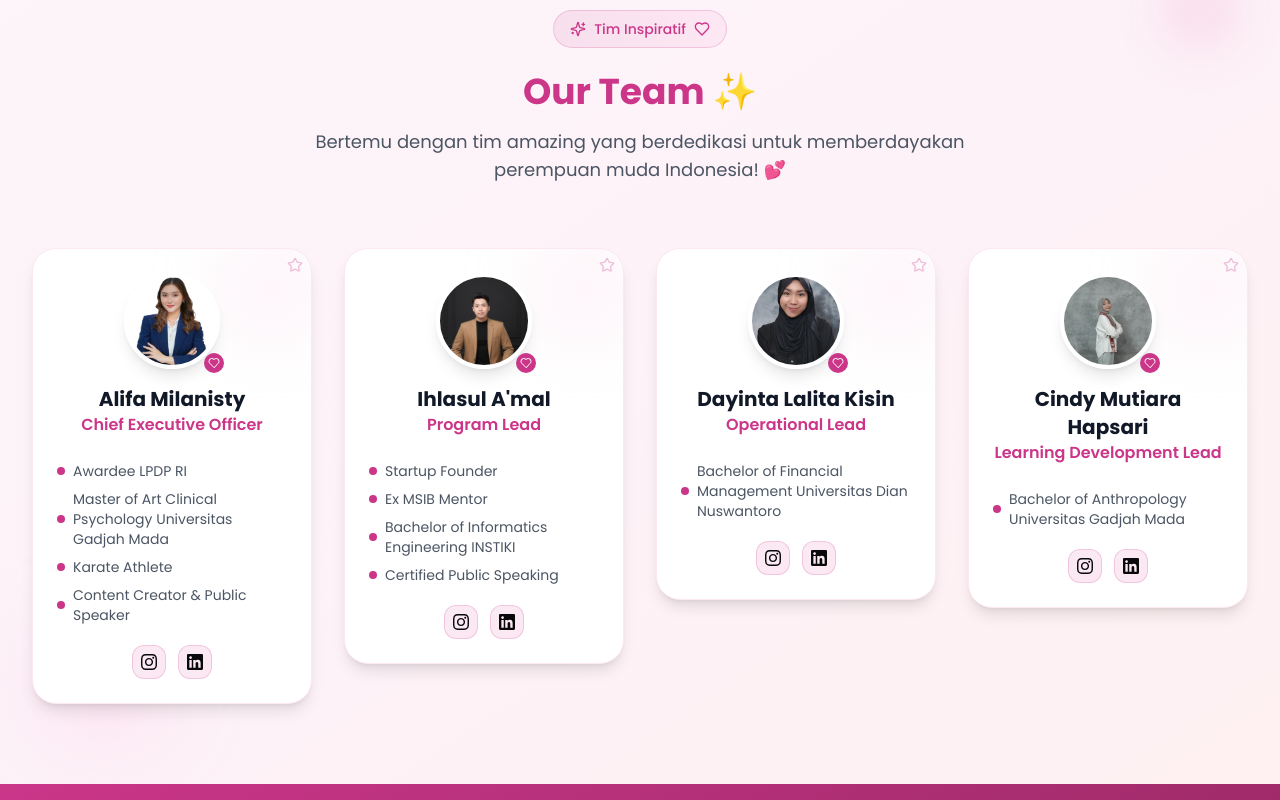
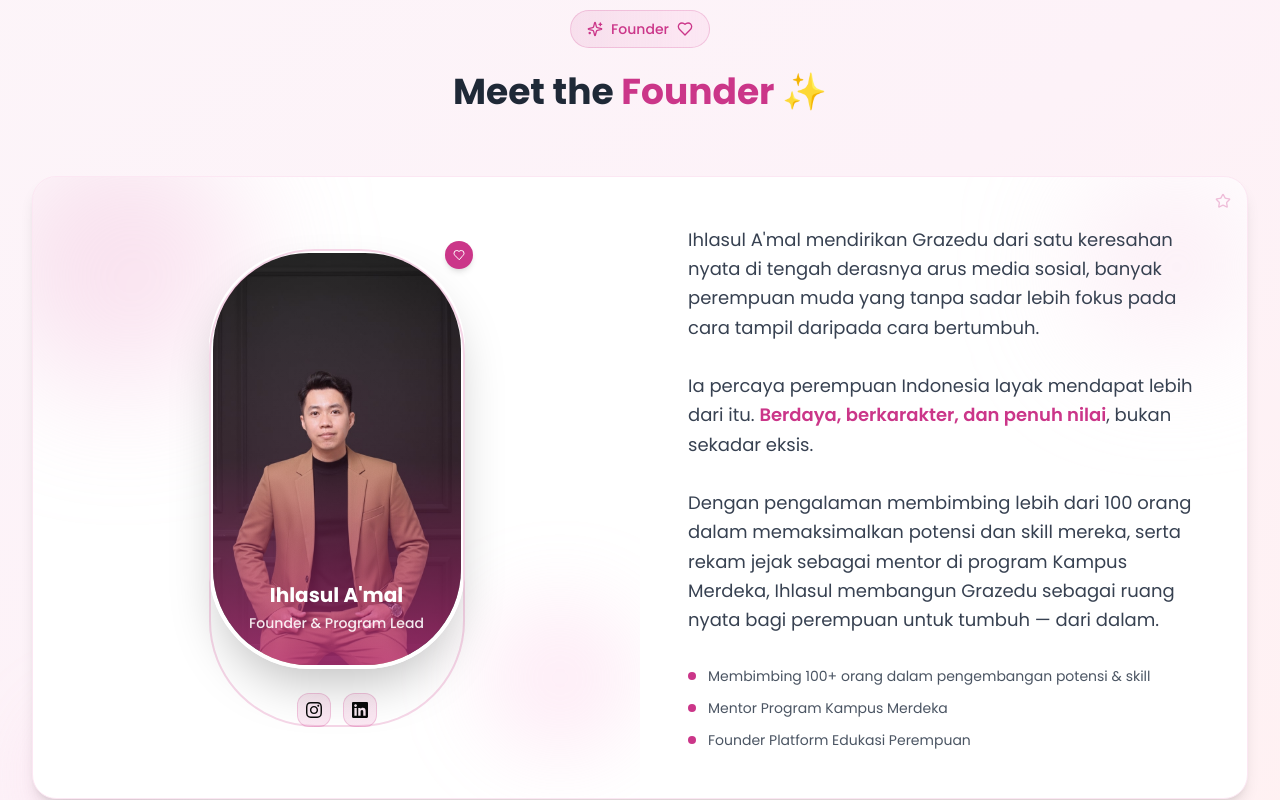
Before and after one commit to ihl-akmal/landing-website, a Next.js app: page /about-us in a window 1280 px wide. Shown: the part 2380-3180 px from the top of the page. Built offline with nearby package versions, Linux system fonts and the light colour scheme; no server answers.

Commit message:
fix: update desain aboutus section tim

```diff
--- a/app/about-us/page-client.tsx
+++ b/app/about-us/page-client.tsx
@@ -298,72 +298,77 @@ const AboutUs = () => {
         </div>
       </section>
 
-      {/* Our Team Section */}
+      {/* Meet the Founder Section */}
+      {/* Meet the Founder Section */}
 <section className="py-20 bg-gradient-to-br from-primary/5 via-pink-50 to-rose-50 relative overflow-hidden">
-        <div className="absolute top-10 right-10 w-20 h-20 bg-primary/10 rounded-full blur-xl"></div>
+  <div className="absolute top-10 right-10 w-20 h-20  rounded-full blur-xl"></div>
   <div className="absolute bottom-10 left-10 w-32 h-32 bg-pink-300/20 rounded-full blur-2xl"></div>
 
   <div className="max-w-7xl mx-auto px-4 sm:px-6 lg:px-8 relative">
+
+    {/* Header */}
     <div className="text-center mb-16">
       <div className="inline-flex items-center gap-2 bg-gradient-to-r from-primary/10 to-pink-100 px-4 py-2 rounded-full border border-primary/20 mb-6">
         <Sparkles className="h-4 w-4 text-primary" />
-              <span className="text-sm font-medium text-primary">Tim Inspiratif</span>
+        <span className="text-sm font-medium text-primary">Founder</span>
         <Heart className="h-4 w-4 text-primary" />
       </div>
-
       <h2 className="text-3xl lg:text-4xl font-bold text-gray-800 mb-4 font-poppins">
-              <span className="text-primary">Our Team</span> ✨
+        Meet the <span className="text-primary">Founder</span> ✨
       </h2>
-            <p className="text-lg text-gray-600 max-w-2xl mx-auto">
-              Bertemu dengan tim amazing yang berdedikasi untuk memberdayakan perempuan muda Indonesia! 💕
-            </p>
     </div>
 
-          <div className="grid lg:grid-cols-4 gap-8">
-            {teamMembers.map((member, index) => (
-              <div key={index} className="group">
-                <div className="bg-white rounded-3xl p-6 shadow-lg hover:shadow-2xl transition-all duration-300 hover:-translate-y-2 border border-pink-100 relative overflow-hidden">
-                  {/* Decorative background */}
-                  <div className="absolute top-0 right-0 w-20 h-20 bg-gradient-to-br from-primary/10 to-pink-100 rounded-full blur-2xl"></div>
-                  <div className="absolute top-2 right-2">
+    {/* Founder Card */}
+    <div className="bg-white rounded-3xl shadow-lg border border-pink-100 overflow-hidden relative">
+      <div className="absolute top-0 right-0 w-40 h-40 bg-gradient-to-br from-primary/10 to-pink-100 rounded-full blur-3xl"></div>
+      <div className="absolute top-4 right-4">
         <Star className="h-4 w-4 text-primary/30" />
       </div>
 
-                  <div className="space-y-6 relative z-10">
-                    <div className="text-center">
-                      <div className="relative mx-auto w-24 h-24 mb-4">
+      <div className="grid lg:grid-cols-2 gap-0 items-stretch">
+
+        {/* Kolom Kiri - Foto Kapsul */}
+        <div className="flex flex-col items-center justify-center p-12 relative overflow-hidden min-h-[500px]">
+          <div className="absolute w-64 h-64 bg-gradient-to-br from-primary/20 to-pink-200/40 rounded-full blur-3xl -top-10 -left-10"></div>
+          <div className="absolute w-40 h-40 bg-pink-300/20 rounded-full blur-2xl bottom-10 right-0"></div>
+
+          <div className="relative z-10 group flex flex-col items-center">
+            {/* Kapsul */}
+            <div className="w-64 h-[420px] rounded-[100px] overflow-hidden border-4 border-white shadow-2xl relative">
+              <div className="absolute inset-0 bg-gradient-to-t from-primary/70 via-primary/10 to-transparent z-10 group-hover:opacity-0 transition-opacity duration-300"></div>
+
               <img
-                          src={member.image}
-                          alt={member.name}
-                          className="w-full h-full object-cover rounded-full border-4 border-white shadow-lg"
+                src="/ihlasulamal.jpg"
+                alt="Ihlasul A'mal"
+                className="w-full h-full object-cover object-top group-hover:scale-105 transition-transform duration-500"
               />
-                        <div className="absolute -bottom-1 -right-1 bg-primary rounded-full p-1">
+
+              {/* Name overlay */}
+              <div className="absolute bottom-0 left-0 right-0 p-8 z-20 text-center">
+                <span className="text-white font-bold text-xl font-poppins">Ihlasul A'mal</span>
+                <div className="flex items-center justify-center gap-2 mt-1">
+
+                  <span className="text-white/90 text-sm font-medium ">Founder & Program Lead</span>
+                </div>
+              </div>
+            </div>
+
+            {/* Ring luar */}
+            <div className="absolute inset-0 rounded-[106px] border-2 border-primary/20 pointer-events-none"></div>
+
+            {/* Floating heart */}
+            <div className="absolute -top-2 -right-2 bg-primary rounded-full p-2 shadow-md z-20">
               <Heart className="h-3 w-3 text-white" />
             </div>
-                      </div>
-                      <h3 className="text-xl font-bold text-gray-900 font-poppins">{member.name}</h3>
-                      <p className="text-primary font-semibold">{member.role}</p>
-                    </div>
 
-                    <div className="space-y-3">
-                      <div className="space-y-2">
-                        {member.achievements.map((achievement, achievementIndex) => (
-                          <div key={achievementIndex} className="flex items-center gap-2">
-                            <div className="w-2 h-2 bg-primary rounded-full flex-shrink-0"></div>
-                            <span className="text-sm text-gray-600">{achievement}</span>
-                          </div>
-                        ))}
-                      </div>
-
-                      {/* <p className="text-sm text-gray-700 leading-relaxed">{member.description}</p> */}
-
-                      <div className="flex justify-center gap-3 pt-2">
-                        <a href={member.social.instagram} className="p-2 bg-gradient-to-br from-primary/10 to-pink-100 rounded-xl hover:bg-primary hover:text-white transition-colors duration-200 border border-primary/20">
+            {/* Social links */}
+            <div className="flex gap-3 mt-6">
+              <a href="#" className="p-2 bg-gradient-to-br from-primary/10 to-pink-100 rounded-xl hover:bg-primary hover:text-white transition-colors duration-200 border border-primary/20">
                 <svg className="h-4 w-4" fill="currentColor" viewBox="0 0 24 24">
                   <path d="M12 2.163c3.204 0 3.584.012 4.85.07 3.252.148 4.771 1.691 4.919 4.919.058 1.265.069 1.645.069 4.849 0 3.205-.012 3.584-.069 4.849-.149 3.225-1.664 4.771-4.919 4.919-1.266.058-1.644.07-4.85.07-3.204 0-3.584-.012-4.849-.07-3.26-.149-4.771-1.699-4.919-4.92-.058-1.265-.07-1.644-.07-4.849 0-3.204.013-3.583.07-4.849.149-3.227 1.664-4.771 4.919-4.919 1.266-.057 1.645-.069 4.849-.069zm0-2.163c-3.259 0-3.667.014-4.947.072-4.358.2-6.78 2.618-6.98 6.98-.059 1.281-.073 1.689-.073 4.948 0 3.259.014 3.668.072 4.948.2 4.358 2.618 6.78 6.98 6.98 1.281.058 1.689.072 4.948.072 3.259 0 3.668-.014 4.948-.072 4.354-.2 6.782-2.618 6.979-6.98.059-1.28.073-1.689.073-4.948 0-3.259-.014-3.667-.072-4.947-.196-4.354-2.617-6.78-6.979-6.98-1.281-.059-1.69-.073-4.949-.073zm0 5.838c-3.403 0-6.162 2.759-6.162 6.162s2.759 6.163 6.162 6.163 6.162-2.759 6.162-6.163c0-3.403-2.759-6.162-6.162-6.162zm0 10.162c-2.209 0-4-1.79-4-4 0-2.209 1.791-4 4-4s4 1.791 4 4c0 2.21-1.791 4-4 4zm6.406-11.845c-.796 0-1.441.645-1.441 1.44s.645 1.44 1.441 1.44c.795 0 1.439-.645 1.439-1.44s-.644-1.44-1.439-1.44z"/>
                 </svg>
               </a>
-                        <a href={member.social.linkedin} className="p-2 bg-gradient-to-br from-primary/10 to-pink-100 rounded-xl hover:bg-primary hover:text-white transition-colors duration-200 border border-primary/20">
+              <a href="#" className="p-2 bg-gradient-to-br from-primary/10 to-pink-100 rounded-xl hover:bg-primary hover:text-white transition-colors duration-200 border border-primary/20">
                 <svg className="h-4 w-4" fill="currentColor" viewBox="0 0 24 24">
                   <path d="M20.447 20.452h-3.554v-5.569c0-1.328-.027-3.037-1.852-3.037-1.853 0-2.136 1.445-2.136 2.939v5.667H9.351V9h3.414v1.561h.046c.477-.9 1.637-1.85 3.37-1.85 3.601 0 4.267 2.37 4.267 5.455v6.286zM5.337 7.433c-1.144 0-2.063-.926-2.063-2.065 0-1.138.92-2.063 2.063-2.063 1.14 0 2.064.925 2.064 2.063 0 1.139-.925 2.065-2.064 2.065zm1.782 13.019H3.555V9h3.564v11.452zM22.225 0H1.771C.792 0 0 .774 0 1.729v20.542C0 23.227.792 24 1.771 24h20.451C23.2 24 24 23.227 24 22.271V1.729C24 .774 23.2 0 22.222 0h.003z"/>
                 </svg>
@@ -371,12 +376,38 @@ const AboutUs = () => {
             </div>
           </div>
         </div>
-                </div>
+
+        {/* Kolom Kanan - Bio */}
+        <div className="flex flex-col justify-center p-12 relative z-10">
+          <p className="text-gray-700 leading-relaxed text-lg mb-8">
+           Ihlasul A'mal mendirikan Grazedu dari satu keresahan nyata di tengah derasnya arus media sosial, banyak perempuan muda yang tanpa sadar lebih fokus pada cara tampil daripada cara bertumbuh.
+            <br /><br />
+            Ia percaya perempuan Indonesia layak mendapat lebih dari itu. <span className="text-primary font-semibold">Berdaya, berkarakter, dan penuh nilai</span>, bukan sekadar eksis.
+            <br /><br />
+            Dengan pengalaman membimbing lebih dari 100 orang dalam memaksimalkan potensi dan skill mereka, serta rekam jejak sebagai mentor di program Kampus Merdeka, Ihlasul membangun Grazedu sebagai ruang nyata bagi perempuan untuk tumbuh — dari dalam.
+          </p>
+
+          <div className="space-y-3">
+            {[
+              "Membimbing 100+ orang dalam pengembangan potensi & skill",
+              "Mentor Program Kampus Merdeka",
+              "Founder Platform Edukasi Perempuan",
+            ].map((item, index) => (
+              <div key={index} className="flex items-center gap-3">
+                <div className="w-2 h-2 bg-primary rounded-full flex-shrink-0"></div>
+                <span className="text-sm text-gray-600">{item}</span>
               </div>
             ))}
           </div>
         </div>
+
+      </div>
+    </div>
+  </div>
 </section>
+
+
+
 
       {/* CTA Section */}
       <section className="py-20 bg-gradient-to-br from-primary via-primary-dark to-pink-800 relative overflow-hidden">
```
Lines whose indentation alone changed are shown as unchanged.
